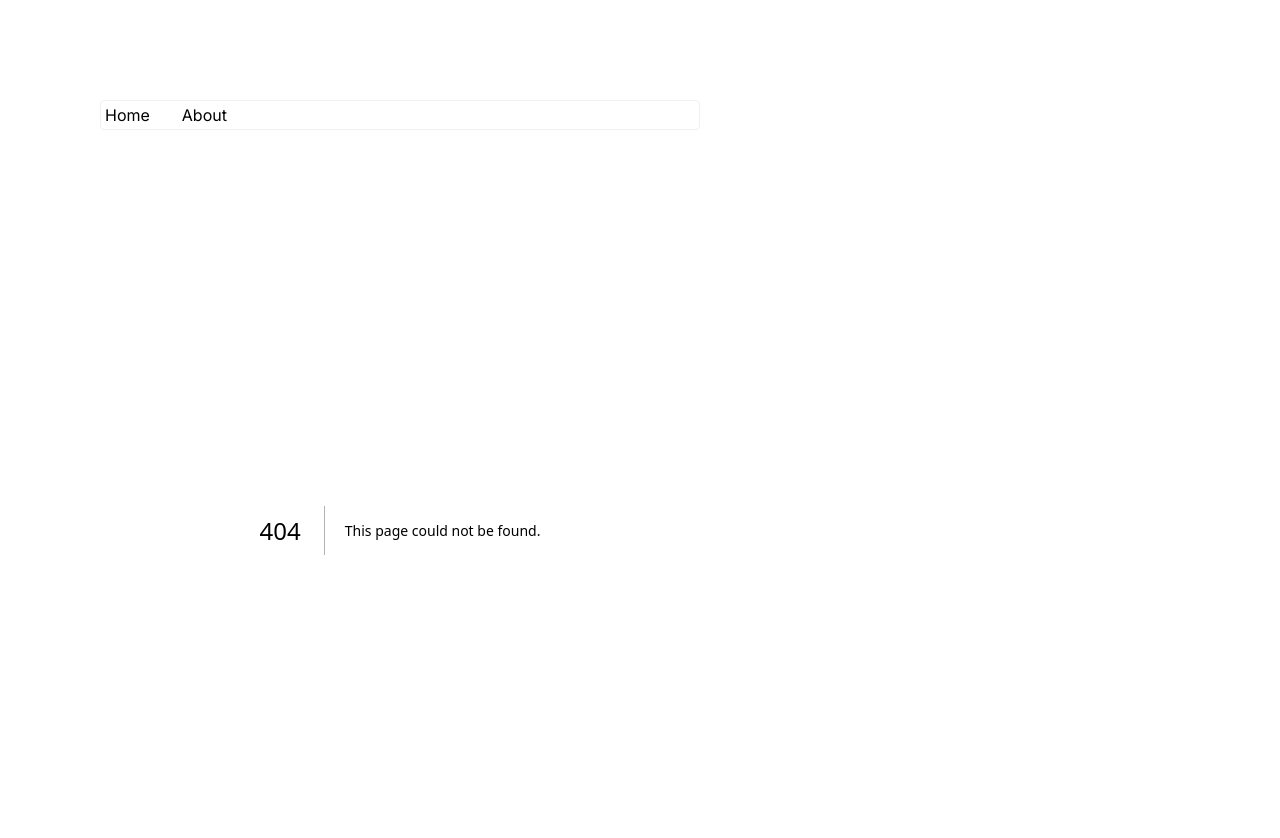
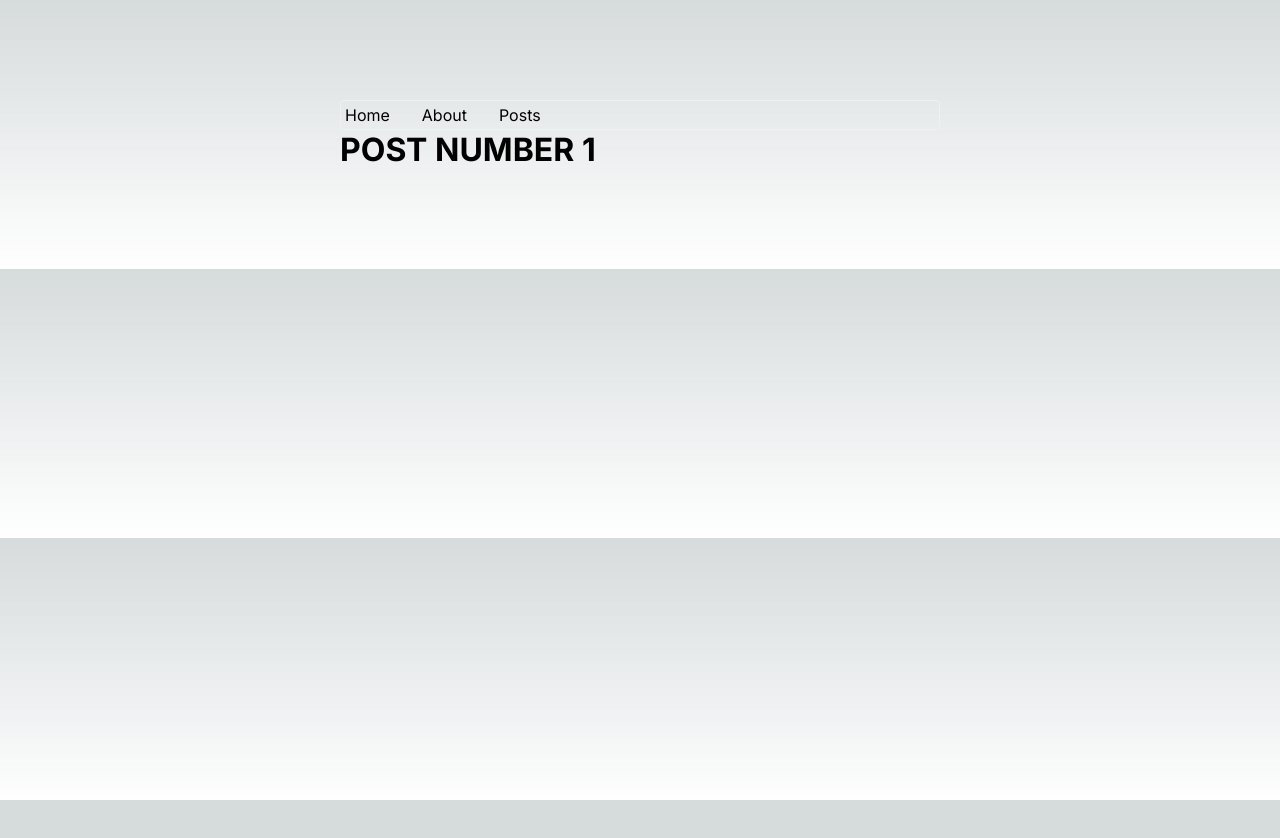
Before and after one commit to PauVelasco77/next-js-13-demo, a Next.js app: page /posts/1 in a window 1280 px wide. Before the commit this address had no page. Shown: the top 838 px of the page. After the commit the page ends 800 px from the top, so only its background shows below. Built offline with nearby package versions, Linux system fonts and the light colour scheme.

Commit message:
create posts skeletons pages

```diff
--- /dev/null
+++ b/app/posts/[id]/page.js
@@ -0,0 +1,6 @@
+export default function Post ({ params }) {
+  const { id } = params
+  return (
+    <h1>POST NUMBER {id}</h1>
+  )
+}
--- /dev/null
+++ b/app/posts/pages.js
@@ -0,0 +1,5 @@
+export default function Posts () {
+  return (
+    <h1>POSTS</h1>
+  )
+}
--- a/components/Navigation.js
+++ b/components/Navigation.js
@@ -9,6 +9,10 @@
   {
     label: 'About',
     route: '/about'
+  },
+  {
+    label: 'Posts',
+    route: '/posts'
   }
 ]
 
```
